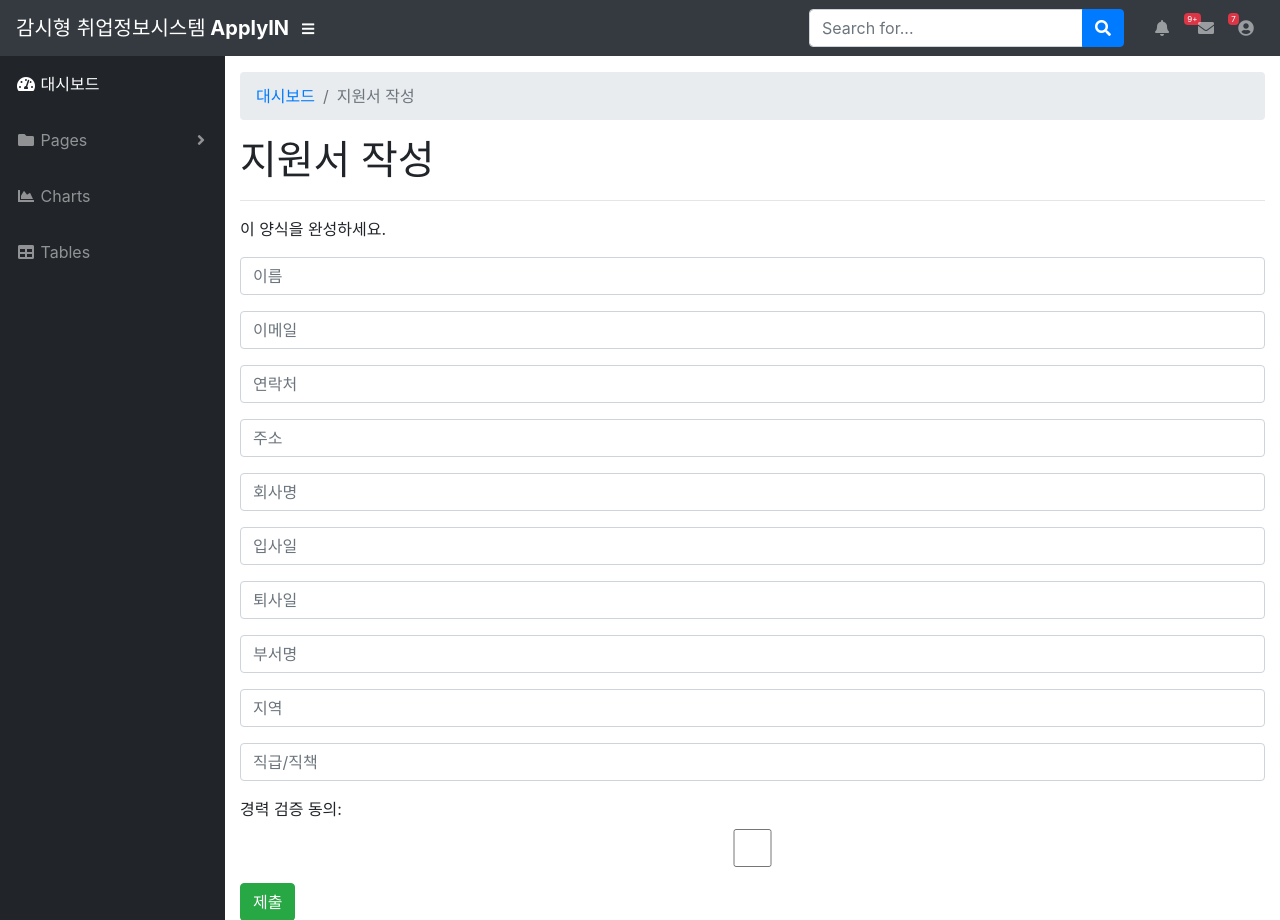
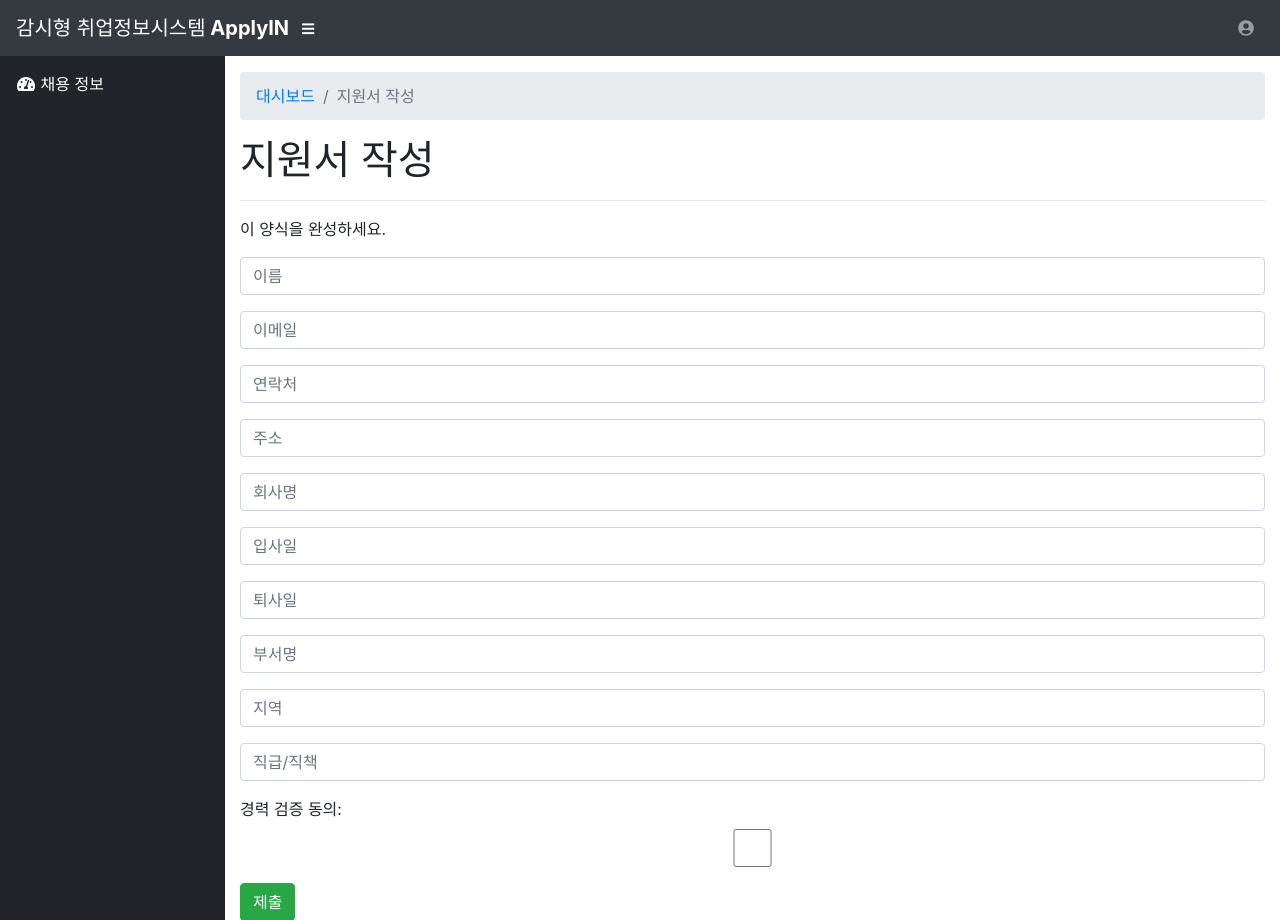
Before and after one commit to likelionknut/applyin, a Django app: page /apply/1/ in a window 1280 px wide. Shown: the top 920 px of the page. Run offline with Django 3.2, Linux system fonts and the light colour scheme; some libraries are stand-ins or nearby versions.

Commit message:
템플릿 상속 및 리펙토링

```diff
--- a/www/templates/www/apply.html
+++ b/www/templates/www/apply.html
@@ -1,104 +1,4 @@
-{% extends 'www/base.html' %}
-
-{% block nav %}
-    <nav class="navbar navbar-expand navbar-dark bg-dark static-top">
-
-        <a class="navbar-brand mr-1" href="{% url 'index' %}">감시형 취업정보시스템<b> ApplyIN</b></a>
-
-        <button class="btn btn-link btn-sm text-white order-1 order-sm-0" id="sidebarToggle" href="#">
-            <i class="fas fa-bars"></i>
-        </button>
-
-        <!-- Navbar Search -->
-        <form class="d-none d-md-inline-block form-inline ml-auto mr-0 mr-md-3 my-2 my-md-0">
-            <div class="input-group">
-                <input type="text" class="form-control" placeholder="Search for..." aria-label="Search" aria-describedby="basic-addon2">
-                <div class="input-group-append">
-                    <button class="btn btn-primary" type="button">
-                        <i class="fas fa-search"></i>
-                    </button>
-                </div>
-            </div>
-        </form>
-
-        <!-- Navbar -->
-        <ul class="navbar-nav ml-auto ml-md-0">
-            <li class="nav-item dropdown no-arrow mx-1">
-                <a class="nav-link dropdown-toggle" href="#" id="alertsDropdown" role="button" data-toggle="dropdown" aria-haspopup="true" aria-expanded="false">
-                    <i class="fas fa-bell fa-fw"></i>
-                    <span class="badge badge-danger">9+</span>
-                </a>
-                <div class="dropdown-menu dropdown-menu-right" aria-labelledby="alertsDropdown">
-                    <a class="dropdown-item" href="#">Action</a>
-                    <a class="dropdown-item" href="#">Another action</a>
-                    <div class="dropdown-divider"></div>
-                    <a class="dropdown-item" href="#">Something else here</a>
-                </div>
-            </li>
-            <li class="nav-item dropdown no-arrow mx-1">
-                <a class="nav-link dropdown-toggle" href="#" id="messagesDropdown" role="button" data-toggle="dropdown" aria-haspopup="true" aria-expanded="false">
-                    <i class="fas fa-envelope fa-fw"></i>
-                    <span class="badge badge-danger">7</span>
-                </a>
-                <div class="dropdown-menu dropdown-menu-right" aria-labelledby="messagesDropdown">
-                    <a class="dropdown-item" href="#">Action</a>
-                    <a class="dropdown-item" href="#">Another action</a>
-                    <div class="dropdown-divider"></div>
-                    <a class="dropdown-item" href="#">Something else here</a>
-                </div>
-            </li>
-            <li class="nav-item dropdown no-arrow">
-                <a class="nav-link dropdown-toggle" href="#" id="userDropdown" role="button" data-toggle="dropdown" aria-haspopup="true" aria-expanded="false">
-                    <i class="fas fa-user-circle fa-fw"></i>
-                </a>
-                <div class="dropdown-menu dropdown-menu-right" aria-labelledby="userDropdown">
-                    <a class="dropdown-item" href="#">Settings</a>
-                    <a class="dropdown-item" href="#">Activity Log</a>
-                    <div class="dropdown-divider"></div>
-                    <a class="dropdown-item" href="#" data-toggle="modal" data-target="#logoutModal">Logout</a>
-                </div>
-            </li>
-        </ul>
-
-    </nav>
-{% endblock %}
-
-{% block sidebar %}
-    <ul class="sidebar navbar-nav">
-        <li class="nav-item active">
-            <a class="nav-link" href="index.html">
-                <i class="fas fa-fw fa-tachometer-alt"></i>
-                <span>대시보드</span>
-            </a>
-        </li>
-        <li class="nav-item dropdown">
-            <a class="nav-link dropdown-toggle" href="#" id="pagesDropdown" role="button" data-toggle="dropdown" aria-haspopup="true" aria-expanded="false">
-                <i class="fas fa-fw fa-folder"></i>
-                <span>Pages</span>
-            </a>
-            <div class="dropdown-menu" aria-labelledby="pagesDropdown">
-                <h6 class="dropdown-header">Login Screens:</h6>
-                <a class="dropdown-item" href="login.html">Login</a>
-                <a class="dropdown-item" href="register.html">Register</a>
-                <a class="dropdown-item" href="forgot-password.html">Forgot Password</a>
-                <div class="dropdown-divider"></div>
-                <h6 class="dropdown-header">Other Pages:</h6>
-                <a class="dropdown-item" href="404.html">404 Page</a>
-                <a class="dropdown-item" href="blank.html">Blank Page</a>
-            </div>
-        </li>
-        <li class="nav-item">
-            <a class="nav-link" href="charts.html">
-                <i class="fas fa-fw fa-chart-area"></i>
-                <span>Charts</span></a>
-        </li>
-        <li class="nav-item">
-            <a class="nav-link" href="tables.html">
-                <i class="fas fa-fw fa-table"></i>
-                <span>Tables</span></a>
-        </li>
-    </ul>
-{% endblock sidebar %}
+{% extends 'www/base_layout.html' %}
 
 {% block content %}
     <div id="content-wrapper">
@@ -117,11 +17,9 @@
             <p>이 양식을 완성하세요.</p>
             <form class="forms-sample" method="post">
                 {% csrf_token %}
-                <p>
-                    {{ application_form.as_p }}
-                </p>
+                {{ application_form.as_p }}
                 <button type="submit" class="btn btn-success mr-2">제출</button>
-{#                <button class="btn btn-light">취소</button>#}
+                {#                <button class="btn btn-light">취소</button>#}
             </form>
         </div>
     </div>
@@ -129,15 +27,3 @@
         {{ block.super }}
     {% endblock %}
 {% endblock %}
-
-
-{#<form method="post" enctype="multipart/form-data">#}
-{#    {% csrf_token %}#}
-{#    <p>#}
-{#        {{ profile_form.as_p }}#}
-{#    </p>#}
-{#    <input type="hidden" name="submit_type" value="edit_profile">#}
-{#    <p>#}
-{#        <button type="submit" class="ready-btn" style="margin-top: 0">저장</button>#}
-{#    </p>#}
-{#</form>#}
--- a/www/views.py
+++ b/www/views.py
@@ -23,6 +23,10 @@
         form_data = ApplicationForm(data=request.POST)
         if form_data.is_valid():
             application = form_data.save(commit=False)
+            # if application.career_verification_agreement:
+            #     application.career_verification_agreement = True
+            # else:
+            #     application.career_verification_agreement = False
             application.save()
         return redirect('index')
 
```
Also changed, not shown: www/templates/www/base_nav.html (deleted, +0 -116 lines).
